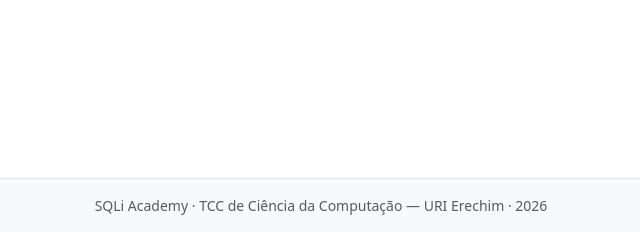
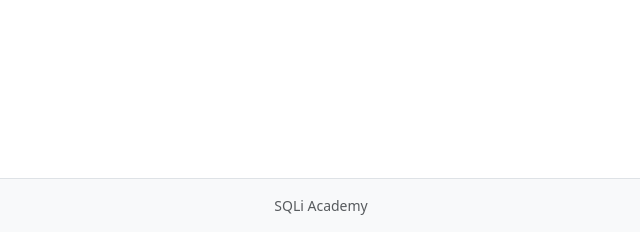
Before and after one commit to EduardoOngaratto/sqliacademy, a Spring Boot app: page /modulos/1 in a window 1280 px wide. Shown: the part 568-800 px from the top of the page, without its empty margins (319-959 px from the left). Run offline with Spring Boot 4, Linux system fonts and the light colour scheme; the visitor is signed in with stand-in values (Sample User, id 1); data comes from the database, SQL or seed files in the repository; data that the repository does not hold is empty; some of the project's set-up classes (security, data sources, template engines, error pages and the like) are left out, and stand-ins take their place; some libraries are stand-ins or nearby versions.

Commit message:
Simplifica o texto do rodape

```diff
--- a/src/main/resources/templates/layout/fragments.html
+++ b/src/main/resources/templates/layout/fragments.html
@@ -37,7 +37,7 @@
 
 <footer th:fragment="rodape" class="border-top bg-body-tertiary py-3">
     <div class="container text-center text-body-secondary small">
-        SQLi Academy · TCC de Ciência da Computação — URI Erechim · 2026
+        SQLi Academy
     </div>
 </footer>
 
```
